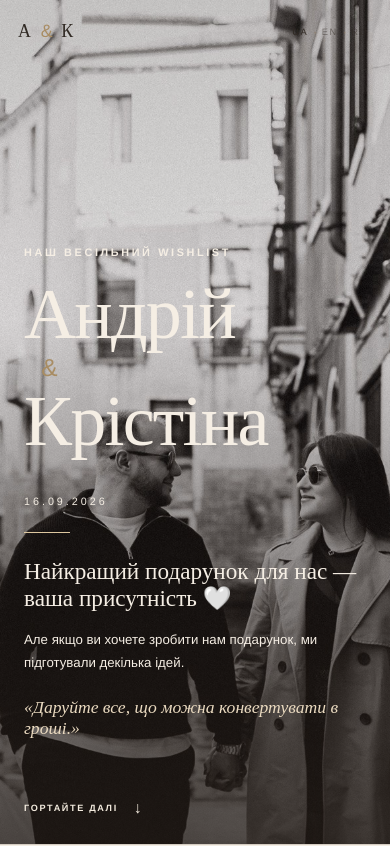
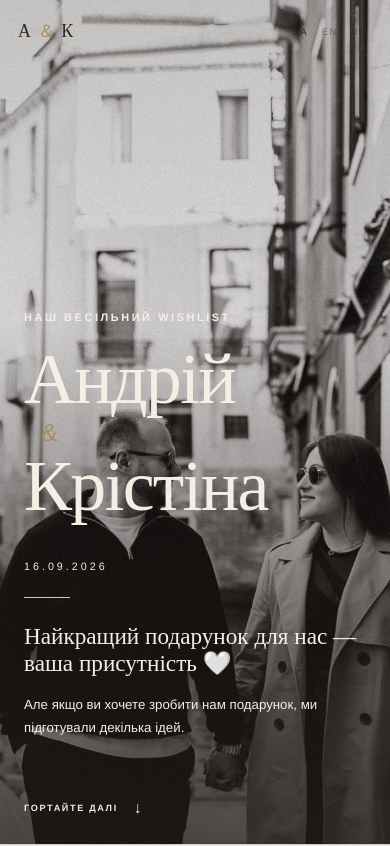
Before and after one commit to andriiriaboi/andrii-kristina-wedding-wishlist, a React (Vite) app: page / in a window 390 px wide. Shown: the top 846 px of the page. Built offline with nearby package versions, Linux system fonts and the light colour scheme.

Commit message:
fix text

```diff
--- a/src/components/Hero.tsx
+++ b/src/components/Hero.tsx
@@ -16,7 +16,6 @@ export function Hero({ language, t }: { language: Language; t: Translation }) {
       <div className="hero-rule hero-a4" />
       <p className="hero-lead hero-a5">{t.hero.lead}</p>
       <p className="hero-sub hero-a6">{t.hero.sub}</p>
-      <blockquote className="hero-quote hero-a6">{t.hero.quote}</blockquote>
     </div>
     <a className="scroll-indicator hero-a7" href="#gifts" aria-label={t.a11y.scroll}><span>{t.hero.scroll}</span><i>↓</i></a>
   </section>;
--- a/src/components/Sections.tsx
+++ b/src/components/Sections.tsx
@@ -15,8 +15,8 @@ export function Story({ t, language }: { t: Translation; language: Language }) {
   const ref = useScrollReveal<HTMLElement>();
   const names = weddingConfig.couple[language];
   return <section className="story reveal" ref={ref}>
-    <div className="story-mark" aria-hidden="true">{weddingConfig.initials.first}<i>&</i>{weddingConfig.initials.second}</div>
-    <div><p className="eyebrow">{t.story.eyebrow}</p><h2>{t.story.title}</h2><p>{t.story.copy}</p><span>{t.story.sign} {names.name1} & {names.name2}</span></div>
+    <div className="story-mark" aria-hidden="true"><span>{weddingConfig.initials.first}</span><i>&</i><span>{weddingConfig.initials.second}</span></div>
+    <div><p className="eyebrow">{t.story.eyebrow}</p><h2>{t.story.title}</h2><p>{t.story.copy}</p><span className="story-signature">{t.story.sign} {names.name1}<i>&</i>{names.name2}</span></div>
   </section>;
 }
 
--- a/src/i18n/translations.ts
+++ b/src/i18n/translations.ts
@@ -2,7 +2,7 @@ export type Language = 'uk' | 'en' | 'ru';
 
 const uk = {
   a11y: { menu: 'Вибір мови', close: 'Закрити діалог', scroll: 'Перейти до подарунків' },
-  hero: { eyebrow: 'НАШ ВЕСІЛЬНИЙ WISHLIST', lead: 'Найкращий подарунок для нас — ваша присутність 🤍', sub: 'Але якщо ви хочете зробити нам подарунок, ми підготували декілька ідей.', quote: '«Даруйте все, що можна конвертувати в гроші.»', scroll: 'ГОРТАЙТЕ ДАЛІ' },
+  hero: { eyebrow: 'НАШ ВЕСІЛЬНИЙ WISHLIST', lead: 'Найкращий подарунок для нас — ваша присутність 🤍', sub: 'Але якщо ви хочете зробити нам подарунок, ми підготували декілька ідей.', scroll: 'ГОРТАЙТЕ ДАЛІ' },
   giftsIntro: { eyebrow: 'ДЛЯ НАШИХ НАЙРІДНІШИХ', title: 'ЩО НАМ ПОДАРУВАТИ?', copy: 'Декілька ідей, якщо ви хочете зробити наш день ще особливішим.' },
   gifts: {
     eur: { title: 'ЄВРО', copy: 'Наш пріоритетний варіант. Просто, красиво та завжди доречно.', cta: 'ПОДАРУВАТИ EUR', badge: 'НАШ ФАВОРИТ', label: 'MOST WANTED' },
@@ -22,7 +22,7 @@ const uk = {
 
 const en: typeof uk = {
   a11y: { menu: 'Language selection', close: 'Close dialog', scroll: 'Skip to gifts' },
-  hero: { eyebrow: 'OUR WEDDING WISHLIST', lead: 'Your presence is already the best gift. 🤍', sub: 'But if you would like to give us something, we prepared a few ideas.', quote: '“Basically, anything that can be converted into money works perfectly.”', scroll: 'SCROLL TO DISCOVER' },
+  hero: { eyebrow: 'OUR WEDDING WISHLIST', lead: 'Your presence is already the best gift. 🤍', sub: 'But if you would like to give us something, we prepared a few ideas.', scroll: 'SCROLL TO DISCOVER' },
   giftsIntro: { eyebrow: 'FOR OUR FAVORITE PEOPLE', title: 'HOW TO SPOIL US', copy: 'A few ideas if you would like to make our day even more special.' },
   gifts: {
     eur: { title: 'EURO', copy: 'Our preferred option. Simple, beautiful and always useful.', cta: 'GIFT EUR', badge: 'OUR FAVORITE', label: 'MOST WANTED' },
@@ -42,7 +42,7 @@ const en: typeof uk = {
 
 const ru: typeof uk = {
   a11y: { menu: 'Выбор языка', close: 'Закрыть диалог', scroll: 'Перейти к подаркам' },
-  hero: { eyebrow: 'НАШ СВАДЕБНЫЙ WISHLIST', lead: 'Лучший подарок для нас — ваше присутствие 🤍', sub: 'Но если вы хотите сделать нам подарок, мы подготовили несколько идей.', quote: '«Дарите всё, что можно конвертировать в деньги.»', scroll: 'ЛИСТАЙТЕ ДАЛЬШЕ' },
+  hero: { eyebrow: 'НАШ СВАДЕБНЫЙ WISHLIST', lead: 'Лучший подарок для нас — ваше присутствие 🤍', sub: 'Но если вы хотите сделать нам подарок, мы подготовили несколько идей.', scroll: 'ЛИСТАЙТЕ ДАЛЬШЕ' },
   giftsIntro: { eyebrow: 'ДЛЯ НАШИХ САМЫХ БЛИЗКИХ', title: 'ЧТО НАМ ПОДАРИТЬ?', copy: 'Несколько идей, если вы хотите сделать наш день ещё особенным.' },
   gifts: {
     eur: { title: 'ЕВРО', copy: 'Наш приоритетный вариант. Просто, красиво и всегда пригодится.', cta: 'ПОДАРИТЬ EUR', badge: 'НАШ ФАВОРИТ', label: 'MOST WANTED' },
--- a/src/styles/global.css
+++ b/src/styles/global.css
@@ -54,7 +54,6 @@ main { opacity: 1; transition: opacity 190ms ease; }
 .hero-rule { width: 46px; height: 1px; margin: 30px auto; background: var(--accent); transform-origin: center; }
 .hero-lead { margin: 0 auto; max-width: 490px; font-family: var(--serif); font-size: clamp(1.45rem, 2.25vw, 2.05rem); line-height: 1.15; }
 .hero-sub { max-width: 470px; margin: 16px auto 0; font-size: .83rem; font-weight: 300; line-height: 1.75; }
-.hero-quote { max-width: 520px; margin: 23px auto 0; color: var(--brown); font-family: var(--serif); font-size: 1.2rem; font-style: italic; }
 .scroll-indicator { position: absolute; z-index: 3; right: clamp(28px, 5vw, 70px); bottom: 27px; display: flex; gap: 16px; align-items: center; font-size: .57rem; font-weight: 600; letter-spacing: .18em; }
 .scroll-indicator i { font-style: normal; font-size: 1rem; animation: scrollHint 2.2s ease-in-out infinite; }
 .hero-a1,.hero-a2,.hero-a3,.hero-a4,.hero-a5,.hero-a6,.hero-a7 { opacity: 0; animation: revealHero .65s ease both; }
@@ -111,8 +110,8 @@ main { opacity: 1; transition: opacity 190ms ease; }
 .reveal > * { transition: opacity .8s ease, transform .8s ease; }.ranking.reveal > *, .story.reveal > * { opacity: 0; transform: translateY(30px); }.ranking.is-revealed > *, .story.is-revealed > * { opacity: 1; transform: none; }
 
 .story { min-height: 760px; display: grid; grid-template-columns: .75fr 1.25fr; align-items: center; gap: 9vw; padding: clamp(100px, 15vw, 210px) clamp(24px, 10vw, 160px); background: var(--cream); }
-.story-mark { color: var(--accent); font-family: var(--serif); font-size: clamp(7rem, 18vw, 17rem); letter-spacing: -.12em; white-space: nowrap; }.story-mark i { display: inline-block; margin: 0 .12em; font-size: .38em; font-weight: 400; }
-.story h2 { max-width: 790px; }.story > div:last-child > p:not(.eyebrow) { max-width: 620px; color: var(--brown); font-size: .92rem; line-height: 1.9; }.story > div:last-child > span { display: inline-block; margin-top: 34px; font-family: var(--serif); font-size: 1.4rem; font-style: italic; }
+.story-mark { display: flex; align-items: center; justify-content: center; gap: clamp(14px, 1.6vw, 30px); color: var(--accent); font-family: var(--serif); font-size: clamp(7rem, 18vw, 17rem); line-height: .8; white-space: nowrap; }.story-mark span { display: block; letter-spacing: -.06em; }.story-mark i { display: block; flex: 0 0 auto; margin: 0; font-size: .3em; font-weight: 400; line-height: 1; }
+.story h2 { max-width: 790px; }.story > div:last-child > p:not(.eyebrow) { max-width: 620px; color: var(--brown); font-size: .92rem; line-height: 1.9; }.story-signature { display: inline-flex; align-items: baseline; margin-top: 34px; font-family: var(--serif); font-size: 1.4rem; font-style: italic; }.story-signature i { margin: 0 .35em; font-family: var(--sans); font-size: .72em; font-style: normal; font-weight: 300; }
 
 .contact { padding: clamp(110px, 15vw, 210px) 24px; text-align: center; }.contact h2 { margin-bottom: 25px; }.contact > p:not(.eyebrow) { max-width: 500px; margin: 0 auto 45px; color: var(--brown); font-size: .9rem; line-height: 1.8; }.contact > div { display: flex; justify-content: center; gap: 12px; flex-wrap: wrap; }
 .contact-button { position: relative; min-width: 280px; display: grid; grid-template-columns: 1fr auto; align-items: center; gap: 8px 20px; padding: 19px 21px; border: 1px solid var(--ink); background: var(--ink); color: var(--ivory); text-align: left; font-size: .67rem; font-weight: 600; letter-spacing: .14em; transform: translate(var(--mx, 0), var(--my, 0)); transition: transform .2s, background .2s, color .2s; }.contact-button small { grid-column: 1; font-size: .65rem; font-weight: 300; letter-spacing: .04em; opacity: .65; }.contact-button span { grid-column: 2; grid-row: 1 / 3; font-size: 1.1rem; }.contact-button--light { background: transparent; color: var(--ink); }.contact-button:hover { background: var(--brown); color: var(--ivory); }
@@ -144,7 +143,7 @@ footer { display: grid; grid-template-columns: 1fr auto 1fr; align-items: end; p
   .hero { display: block; min-height: 100svh; color: #f5eee4; }
   .hero-visual { inset: 0; }.hero-visual::after { background: linear-gradient(0deg, rgba(34,27,22,.75), rgba(34,27,22,.1) 62%, rgba(34,27,22,.2)); }
   .hero-content { position: relative; z-index: 2; min-height: 100svh; display: flex; flex-direction: column; justify-content: flex-end; width: 100%; padding: 110px 24px 105px; }
-  .hero-names { font-size: clamp(4.5rem, 18vw, 7.5rem); }.hero-rule { background: #ddc79f; }.hero-quote { color: #eadac0; }.hero-sub { max-width: 570px; }
+  .hero-names { font-size: clamp(4.5rem, 18vw, 7.5rem); }.hero-rule { background: #ddc79f; }.hero-sub { max-width: 570px; }
   .scroll-indicator { color: #f4ecdf; }
   .gift--usd,.gift--usdt,.gift--usdc { grid-column: span 4; }
   .ranking { grid-template-columns: 1fr; }.ranking h2 { max-width: 750px; }
@@ -154,7 +153,7 @@ footer { display: grid; grid-template-columns: 1fr auto 1fr; align-items: end; p
 @media (max-width: 620px) {
   .header { height: 64px; padding-inline: 18px; }.header--scrolled { height: 56px; }.monogram { font-size: 1.12rem; }
   .languages button { padding: 8px 4px; font-size: .58rem; }
-  .hero-content { text-align: left; align-items: flex-start; }.hero-names { justify-items: start; gap: 12px; margin-top: 24px; }.hero-names i { margin-left: .7em; }.hero-date { margin-top: 26px; }.hero-rule { margin: 25px 0; }.hero-lead,.hero-sub,.hero-quote { margin-left: 0; }.hero-quote { font-size: 1.1rem; }.scroll-indicator { left: 24px; right: auto; }
+  .hero-content { text-align: left; align-items: flex-start; }.hero-names { justify-items: start; gap: 12px; margin-top: 24px; }.hero-names i { margin-left: .7em; }.hero-date { margin-top: 26px; }.hero-rule { margin: 25px 0; }.hero-lead,.hero-sub { margin-left: 0; }.scroll-indicator { left: 24px; right: auto; }
   .marquee { padding-block: 16px; }
   .gift-section { padding-inline: 14px; }.gift-layout { display: block; }.gift-card { min-height: 420px; margin-bottom: 12px; padding: 27px 24px; }.gift-card:active { transform: scale(.98) !important; }
   .gift--eur { min-height: 550px; }.gift--eur .gift-symbol { top: 40%; right: 0; font-size: 19rem; }
```
Also changed, not shown: 4 other files (tests, documents, lock files or other folders).
